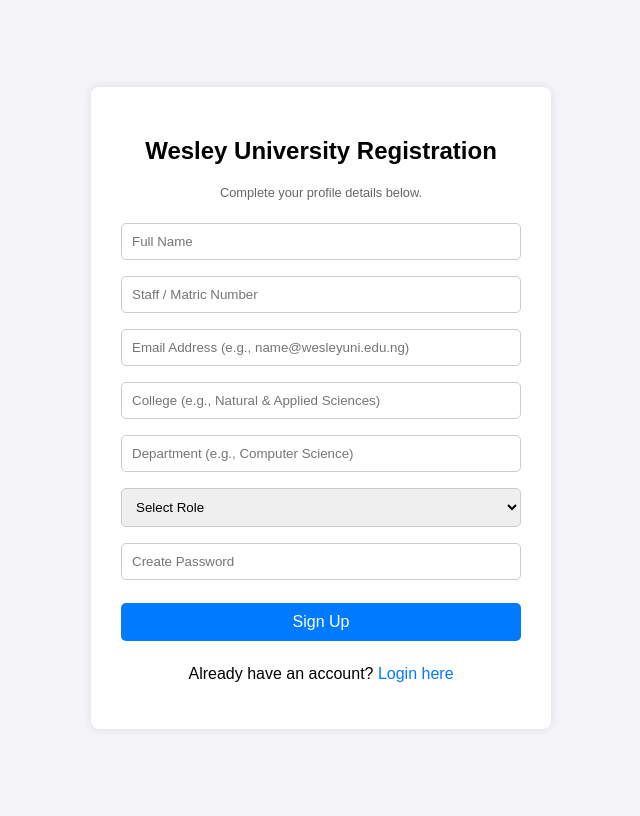
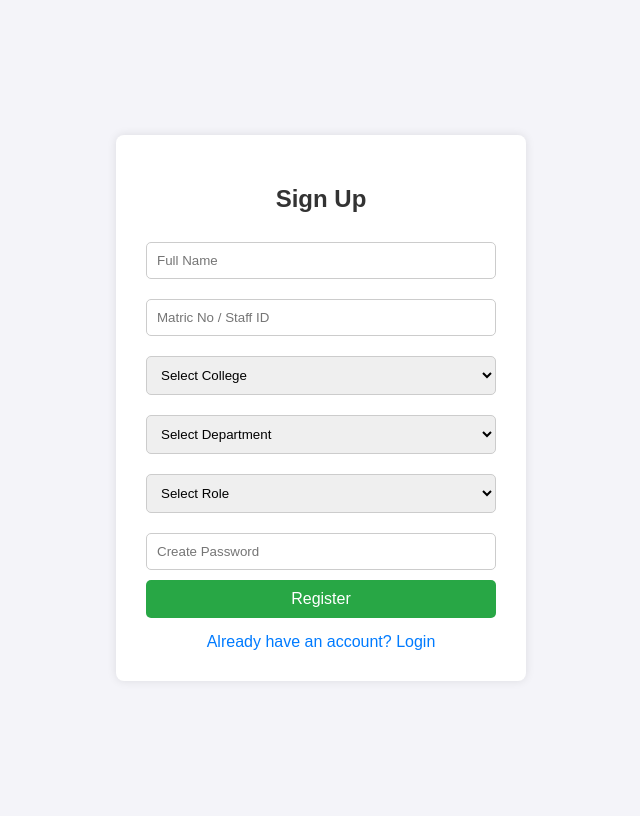
Before and after one commit to N-UDOH/Ai_Class_Attendance_Mgt_Sys, a FastAPI app: page /register in a window 1280 px wide. Shown: the whole page, without its empty margins (319-959 px from the left). Run offline with FastAPI, Linux system fonts and the light colour scheme.

Commit message:
Remove email field from registration form

```diff
--- a/app/templates/register.html
+++ b/app/templates/register.html
@@ -3,39 +3,37 @@
 <head>
     <meta charset="UTF-8">
     <meta name="viewport" content="width=device-width, initial-scale=1.0">
-    <title>Sign Up - Wesley University Attendance</title>
+    <title>Register - Wesley University</title>
     <style>
         body { font-family: sans-serif; display: flex; justify-content: center; align-items: center; height: 100vh; background-color: #f4f4f9; }
-        .register-container { background: white; padding: 30px; border-radius: 8px; box-shadow: 0 0 10px rgba(0,0,0,0.1); width: 400px; text-align: center; }
-        input, select, button { width: 100%; padding: 10px; margin: 8px 0; border: 1px solid #ccc; border-radius: 5px; box-sizing: border-box; }
-        button { background-color: #007bff; color: white; border: none; cursor: pointer; font-size: 16px; margin-top: 15px; }
-        button:hover { background-color: #0056b3; }
-        .error { color: red; font-size: 0.9em; }
-        a { color: #007bff; text-decoration: none; }
-        .note { font-size: 0.8em; color: #666; margin-bottom: 15px; }
+        .container { background: white; padding: 30px; border-radius: 8px; box-shadow: 0 0 10px rgba(0,0,0,0.1); width: 350px; }
+        h2 { text-align: center; color: #333; }
+        input, select { width: 100%; padding: 10px; margin: 10px 0; border: 1px solid #ccc; border-radius: 5px; box-sizing: border-box; }
+        button { width: 100%; padding: 10px; background-color: #28a745; color: white; border: none; border-radius: 5px; cursor: pointer; font-size: 16px; }
+        button:hover { background-color: #218838; }
+        .error { color: red; font-size: 0.9em; text-align: center; }
+        .link { display: block; text-align: center; margin-top: 15px; text-decoration: none; color: #007bff; }
     </style>
     <script>
         function toggleFields() {
-            const role = document.getElementById('role-select').value;
-            const keyField = document.getElementById('secret-key-field');
-            const levelField = document.getElementById('level-field');
-
-            if (role === 'student') {
-                keyField.style.display = 'block';
-                levelField.style.display = 'block';
-                document.getElementById('level-input').required = true;
+            var role = document.getElementById("role").value;
+            var studentFields = document.getElementById("student-fields");
+            if (role === "student") {
+                studentFields.style.display = "block";
+                document.getElementById("secret_key").required = true;
+                document.getElementById("level").required = true;
             } else {
-                keyField.style.display = 'none';
-                levelField.style.display = 'none';
-                document.getElementById('level-input').required = false;
+                studentFields.style.display = "none";
+                document.getElementById("secret_key").required = false;
+                document.getElementById("level").required = false;
             }
         }
     </script>
 </head>
 <body>
-    <div class="register-container">
-        <h2>Wesley University Registration</h2>
-        <p class="note">Complete your profile details below.</p>
+
+    <div class="container">
+        <h2>Sign Up</h2>
 
         {% if error %}
             <p class="error">{{ error }}</p>
@@ -43,40 +41,48 @@
 
         <form action="/register" method="post">
             <input type="text" name="name" placeholder="Full Name" required>
-            <input type="text" name="staff_no" placeholder="Staff / Matric Number" required>
+            <input type="text" name="staff_no" placeholder="Matric No / Staff ID" required>
 
-            <input type="email" name="email" placeholder="Email Address (e.g., name@wesleyuni.edu.ng)" required>
-
-            <input type="text" name="college" placeholder="College (e.g., Natural & Applied Sciences)" required>
-            <input type="text" name="department" placeholder="Department (e.g., Computer Science)" required>
-
-            <select name="role" id="role-select" onchange="toggleFields()" required>
-                <option value="" disabled selected>Select Role</option>
-                <option value="lecturer">Lecturer</option>
-                <option value="student">Student</option>
+            <select name="college" required>
+                <option value="" disabled selected>Select College</option>
+                <option value="Science">College of Science</option>
+                <option value="Arts">College of Arts</option>
+                <option value="Social Sciences">College of Social Sciences</option>
             </select>
 
-            <div id="level-field" style="display:none;">
-                <select name="level" id="level-input">
+            <select name="department" required>
+                <option value="" disabled selected>Select Department</option>
+                <option value="Computer Science">Computer Science</option>
+                <option value="Biochemistry">Biochemistry</option>
+                <option value="Economics">Economics</option>
+                <option value="Mass Comm">Mass Communication</option>
+            </select>
+
+            <select name="role" id="role" onchange="toggleFields()" required>
+                <option value="" disabled selected>Select Role</option>
+                <option value="student">Student</option>
+                <option value="lecturer">Lecturer</option>
+            </select>
+
+            <div id="student-fields" style="display: none;">
+                <select name="level" id="level">
                     <option value="" disabled selected>Select Level</option>
                     <option value="100">100 Level</option>
                     <option value="200">200 Level</option>
                     <option value="300">300 Level</option>
                     <option value="400">400 Level</option>
-                    <option value="500">500 Level</option>
                 </select>
-            </div>
-
-            <div id="secret-key-field" style="display:none;">
-                <input type="password" name="secret_key" placeholder="Student Registration Key">
+                <input type="password" name="secret_key" id="secret_key" placeholder="Student Registration Key">
+                <small style="color: #666; display: block; margin-bottom: 5px;">(Key: WESLEY-CS-2026)</small>
             </div>
 
             <input type="password" name="password" placeholder="Create Password" required>
-            <button type="submit">Sign Up</button>
+
+            <button type="submit">Register</button>
         </form>
 
-        <p>Already have an account? <a href="/">Login here</a></p>
+        <a href="/" class="link">Already have an account? Login</a>
     </div>
-    <script>document.addEventListener('DOMContentLoaded', toggleFields);</script>
+
 </body>
 </html>
```
